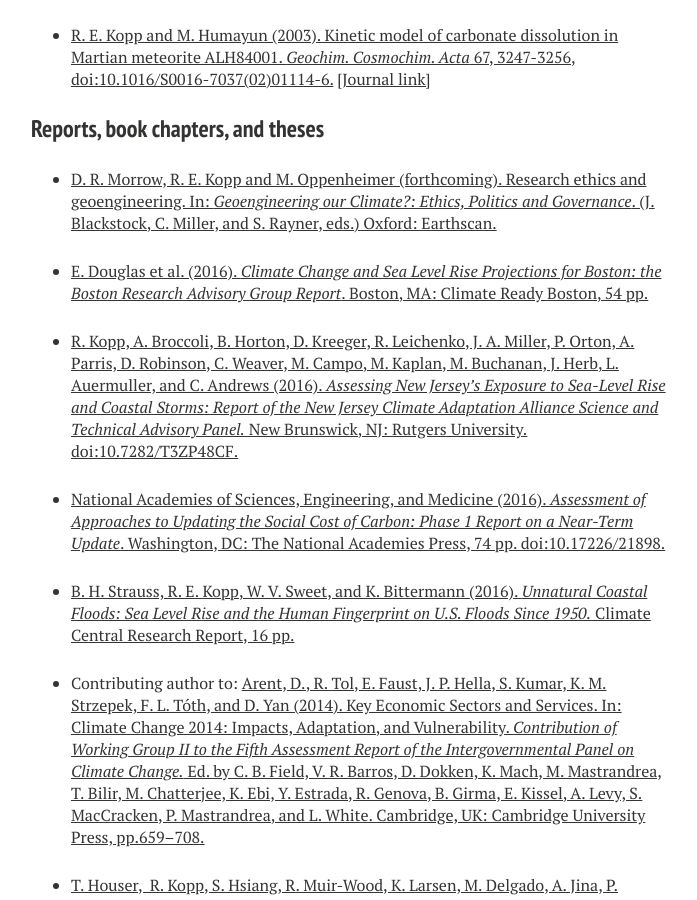
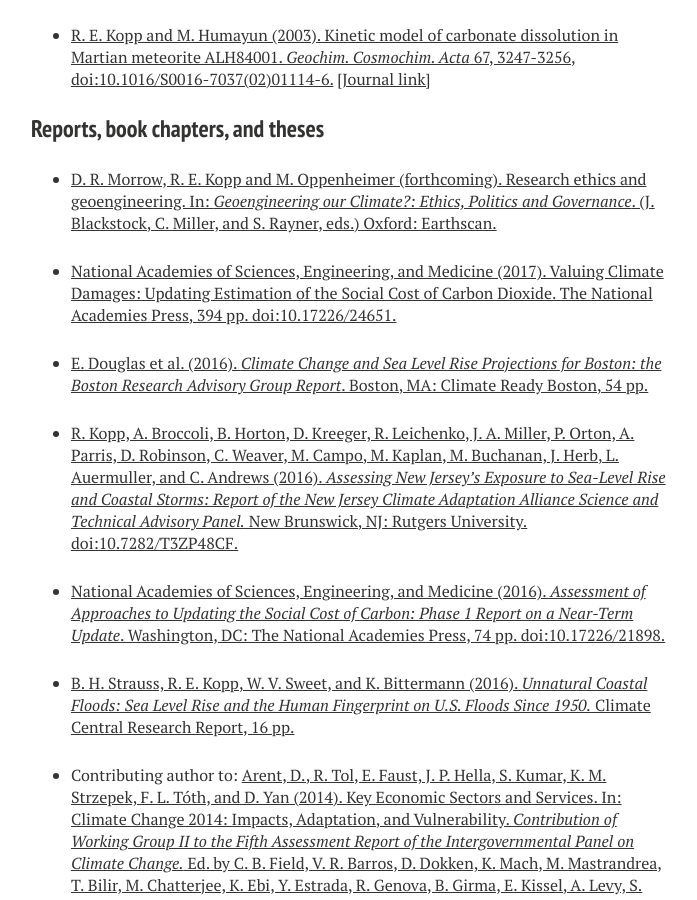
Before and after one commit to mrke/bobkopp.github.io, a Jekyll site: the page built from papers/index.md, in a window 1280 px wide and 900 px high, scrolled down 7776 px. Shown: the whole window, without its empty margins (289-986 px from the left). Built offline with Jekyll 4.4.1, drawn with Linux system fonts in a browser that asks for light colours; nearby versions of some CDN libraries.

Commit message:
NAS report

```diff
--- a/papers/index.md
+++ b/papers/index.md
@@ -167,6 +167,8 @@
 
 * [D. R. Morrow, R. E. Kopp and M. Oppenheimer (forthcoming). Research ethics and geoengineering. In: _Geoengineering our Climate?: Ethics, Politics and Governance_. (J. Blackstock, C. Miller, and S. Rayner, eds.) Oxford: Earthscan.](http://tinyurl.com/morrow2013)
 
+* [National Academies of Sciences, Engineering, and Medicine (2017). Valuing Climate Damages: Updating Estimation of the Social Cost of Carbon Dioxide. The National Academies Press, 394 pp. doi:10.17226/24651.](http://dx.doi.org/10.17226/24651)
+
 * [E. Douglas et al. (2016). _Climate Change and Sea Level Rise Projections for Boston: the Boston Research Advisory Group Report_. Boston, MA: Climate Ready Boston, 54 pp.](http://climateready.boston.gov/findings)
 
 * [R. Kopp, A. Broccoli, B. Horton, D. Kreeger, R. Leichenko, J. A. Miller, P. Orton, A. Parris, D. Robinson, C. Weaver, M. Campo, M. Kaplan, M. Buchanan, J. Herb, L. Auermuller, and C. Andrews (2016). _Assessing New Jersey’s Exposure to Sea-Level Rise and Coastal Storms: Report of the New Jersey Climate Adaptation Alliance Science and Technical Advisory Panel._ New Brunswick, NJ: Rutgers University. doi:10.7282/T3ZP48CF.](http://dx.doi.org/10.7282/T3ZP48CF)
```
Also changed, not shown: 1 other file.
